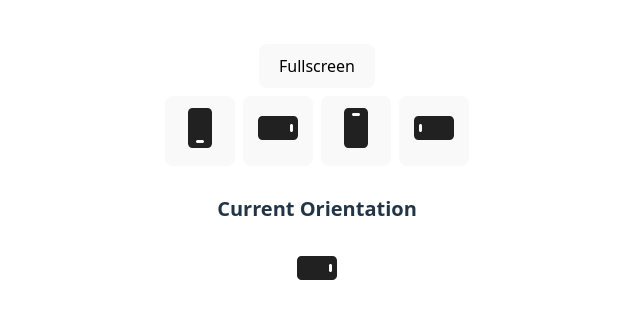
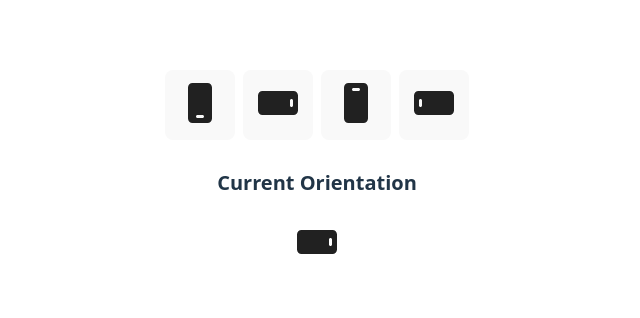
Before and after one commit to femincan/orientation-control, a Svelte app: page / in a window 1280 px wide. Shown: the part 232-550 px from the top of the page, without its empty margins (323-963 px from the left). Built offline with nearby package versions, Linux system fonts and the light colour scheme.

Commit message:
feat: remove fullscreen functionaly because now the pwa app already opens up in fullscreen
- Refactor the code

```diff
--- a/src/App.svelte
+++ b/src/App.svelte
@@ -9,49 +9,35 @@
     'landscape-secondary': -270,
   };
 
-  let mainElement: HTMLElement;
   let orientation = $state(screen.orientation.type);
-  let fullscreen = $state(false);
 
   onMount(() => {
+    const updateOrientation = () => {
+      orientation = screen.orientation.type;
+    };
     screen.orientation.addEventListener('change', () => {
-      orientation = screen.orientation.type;
+      updateOrientation();
     });
     document.addEventListener('fullscreenchange', () => {
-      orientation = screen.orientation.type;
-      fullscreen = document.fullscreenElement ? true : false;
+      updateOrientation();
     });
     document.addEventListener('focusin', () => {
-      orientation = screen.orientation.type;
-      fullscreen = document.fullscreenElement ? true : false;
+      updateOrientation();
     });
   });
 
-  function handleOrientationChange(
+  async function handleOrientationChange(
     e: MouseEvent & {
       currentTarget: EventTarget & HTMLButtonElement;
     },
   ) {
     const orientation = e.currentTarget.dataset
       .orientation as keyof typeof orientationMap;
-    screen.orientation.lock(orientation);
+    await screen.orientation.lock(orientation);
   }
 </script>
 
-<main bind:this={mainElement}>
-  <button
-    onclick={() => {
-      if (document.fullscreenElement) {
-        document.exitFullscreen();
-        fullscreen = false;
-      } else {
-        mainElement.requestFullscreen();
-        fullscreen = true;
-      }
-    }}
-  >
-    {fullscreen ? 'Exit Fullscreen' : 'Fullscreen'}
-  </button>
+<main>
   <div class="container">
     <button
       onclick={handleOrientationChange}
```
